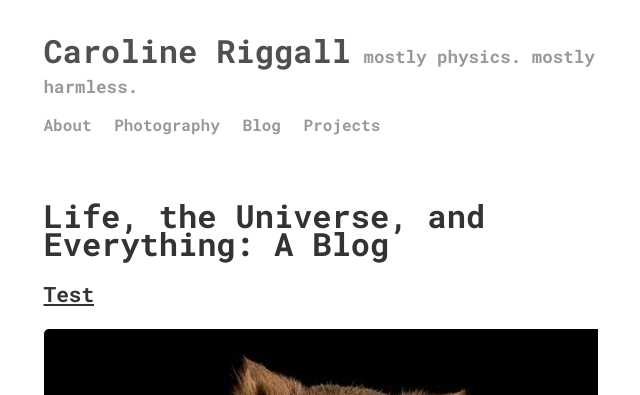
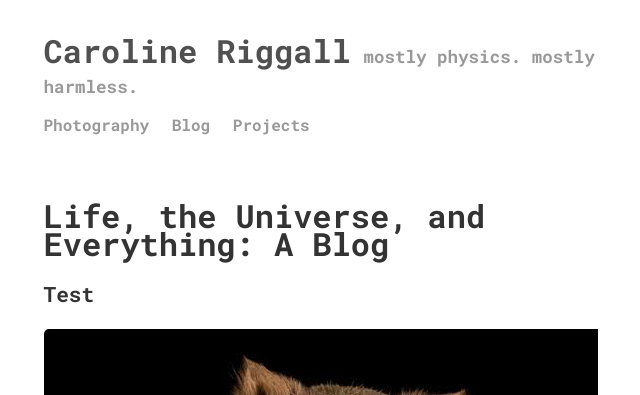
Before and after one commit to criggall/criggall.github.io, a Jekyll site: the page built from menu/blog.md, in a window 1280 px wide. Shown: the top 395 px of the page, without its empty margins (289-929 px from the left). Built offline with Jekyll 4.4.1, drawn with Linux system fonts in a browser that asks for light colours.

Commit message:
Further testing

```diff
--- a/_data/settings.yml
+++ b/_data/settings.yml
@@ -7,7 +7,6 @@ disqus:
 google-ID: ''
 
 menu:
-- {name: 'About',   url: 'about.html'}
 - {name: 'Photography', url: 'photography.html'}
 - {name: 'Blog', url: 'blog.html'}
 - {name: 'Projects', url: 'projects.html'}
--- a/_layouts/archive.html
+++ b/_layouts/archive.html
@@ -32,7 +32,7 @@ layout: default
 {% for post in site.posts %}
   <div class="posts-container">
     <h3>
-      <a> {{ post.title }} </a>
+      {{ post.title }}
     </h3>
     {% if post.image %}
       <div class="thumbnail-container">
```
